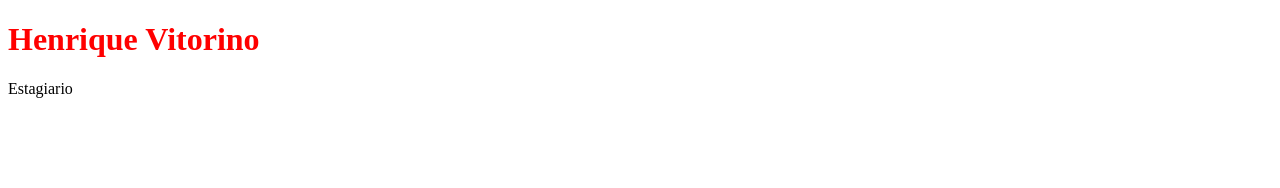
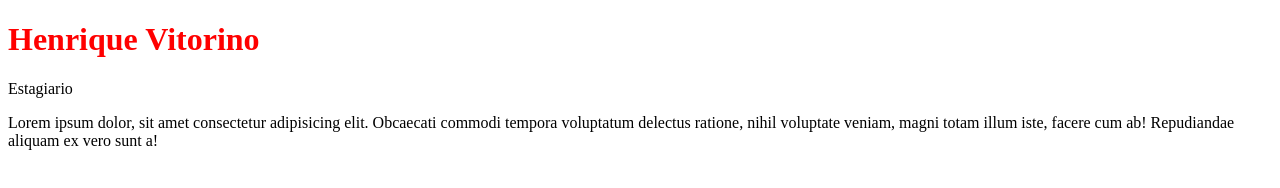
Before and after one commit to Henrique-Vitorino/curso-git, a plain HTML site: page index.html in a window 1280 px wide. Drawn offline with Linux system fonts and the light colour scheme.

Commit message:
Adicionado Lorem

```diff
--- a/index.html
+++ b/index.html
@@ -6,6 +6,11 @@
   <body>
     <h1>Henrique Vitorino</h1>
     <p>Estagiario</p>
+    <p>
+      Lorem ipsum dolor, sit amet consectetur adipisicing elit. Obcaecati
+      commodi tempora voluptatum delectus ratione, nihil voluptate veniam, magni
+      totam illum iste, facere cum ab! Repudiandae aliquam ex vero sunt a!
+    </p>
   </body>
 </html>
 
```
